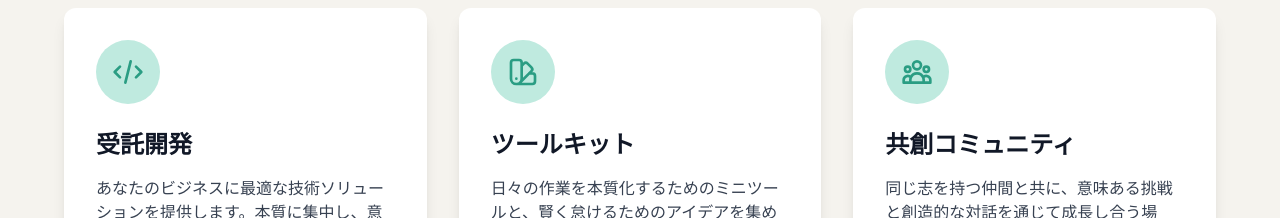
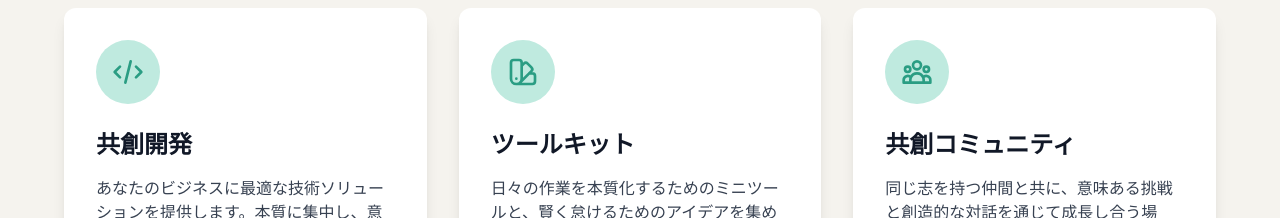
Before and after one commit to lazywhiz-main/lazywhizmain, a Next.js app: page / in a window 1280 px wide. Shown: the part 980-1198 px from the top of the page. Built offline with nearby package versions, Linux system fonts and the light colour scheme.

Commit message:
「受託開発」を「共創開発」に変更し、より協働性を強調

```diff
--- a/app/page.tsx
+++ b/app/page.tsx
@@ -58,7 +58,7 @@
                   <path strokeLinecap="round" strokeLinejoin="round" strokeWidth="2" d="M10 20l4-16m4 4l4 4-4 4M6 16l-4-4 4-4"></path>
                 </svg>
               </div>
-              <h3 className="text-2xl font-bold mb-4 text-text-high">受託開発</h3>
+              <h3 className="text-2xl font-bold mb-4 text-text-high">共創開発</h3>
               <p className="text-text-medium mb-6 flex-grow">あなたのビジネスに最適な技術ソリューションを提供します。本質に集中し、意味ある価値創出を共に目指します。</p>
               <Link href="/service" className="inline-flex items-center text-brand-500 hover:text-brand-600 font-medium mt-auto">
                 <span>詳しく見る</span>
```
